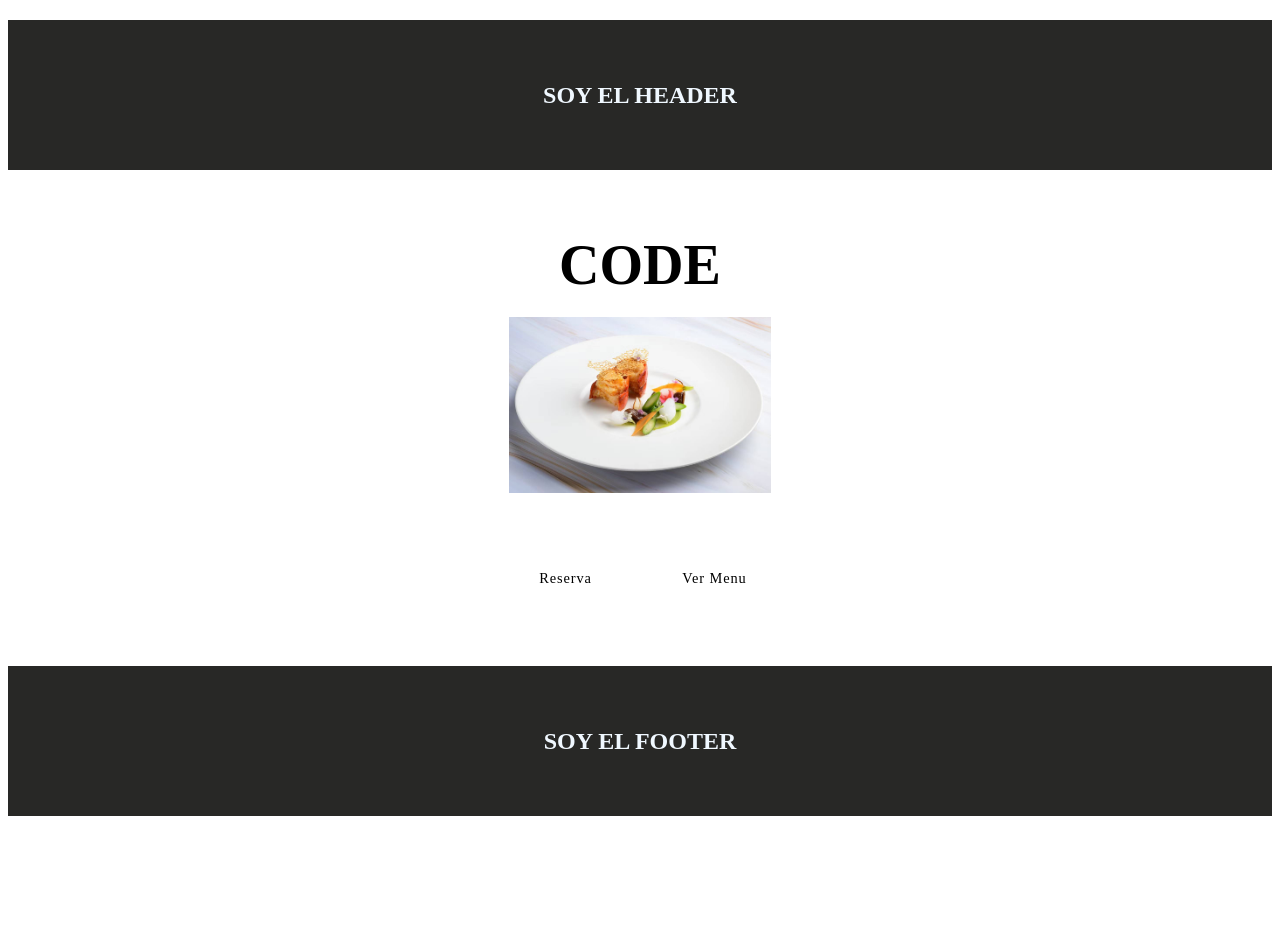
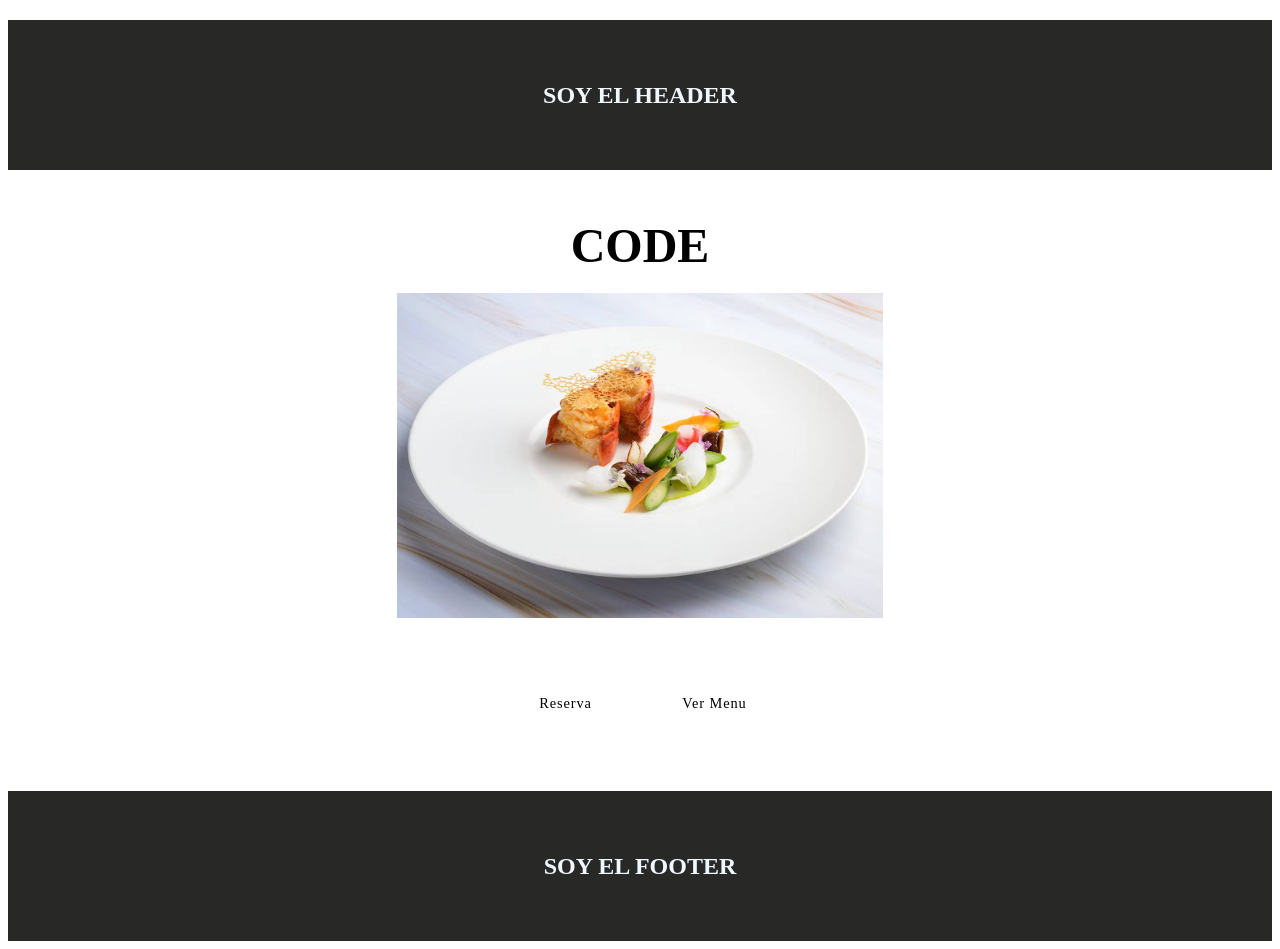
Before and after one commit to carmenchuncita/CRM-Restaurante, an Angular app in the folder front/crm-restaurant/: page /home in a window 1280 px wide. Before the commit the page ends 824 px from the top, so only its background shows below. Built offline with nearby package versions, Linux system fonts and the light colour scheme.

Commit message:
styles home

```diff
--- a/front/crm-restaurant/angular.json
+++ b/front/crm-restaurant/angular.json
@@ -27,7 +27,8 @@
               }
             ],
             "styles": [
-              "src/styles.css"
+              "src/styles.css",
+               "node_modules/@fortawesome/fontawesome-free/css/all.min.css"
             ],
             "scripts": []
           },
--- a/front/crm-restaurant/package.json
+++ b/front/crm-restaurant/package.json
@@ -18,6 +18,7 @@
     "@angular/platform-browser": "^19.1.0",
     "@angular/platform-browser-dynamic": "^19.1.0",
     "@angular/router": "^19.1.0",
+    "@fortawesome/fontawesome-free": "^6.7.2",
     "rxjs": "~7.8.0",
     "tslib": "^2.3.0",
     "zone.js": "~0.15.0"
--- a/front/crm-restaurant/src/app/app.component.ts
+++ b/front/crm-restaurant/src/app/app.component.ts
@@ -8,7 +8,7 @@
   selector: 'app-root',
   imports: [RouterOutlet, HeaderComponent, FooterComponent],
   templateUrl: './app.component.html',
-  styleUrl: './app.component.css'
+  styleUrl: './app.component.css',
 })
 export class AppComponent {
   title = 'crm-restaurant';
--- a/front/crm-restaurant/src/app/home/home.component.css
+++ b/front/crm-restaurant/src/app/home/home.component.css
@@ -11,6 +11,30 @@
   flex-direction: column;
   background-color: var(--black-primary);
   height: 100%;
+  padding: 0px 24px;
+}
+
+.rrss {
+  display: flex;
+  flex-direction: column;
+  gap: 8px;
+  a{
+    text-decoration: none;
+    i {
+      color: var(--green-primary);
+      font-size: 16px;
+    }
+  }
+}
+
+.main-content {
+  display: flex;
+  justify-content: center;
+  align-items: center;
+  flex-direction: row;
+  height: 100%;
+  gap: 24px;
+  margin-top: 48px;
 }
 
 .contenedor {
@@ -19,7 +43,7 @@
   align-items: center;
   position: relative;
   width: 85%;
-  height: 38%;
+  height: 72%;
   background-color: var(--black-primary);
   border-right: 1px solid var(--green-primary);
   border-left: 1px solid var(--green-primary);
@@ -97,12 +121,15 @@
   flex-direction: column;
   h1 {
     color: var(--green-primary);
-    font-size: 3.5rem;
+    font-size: 3rem;
     font-weight: 700;
     margin: 0px 0px 20px 0px;
   }
 }
-
+.hamburguer {
+ color: var(--green-primary);
+ font-size: 30px;
+}
 @media (min-width: 768px) {
   .timeLine {
     width: 70%;
@@ -111,21 +138,21 @@
 
   .contenedor {
     width: 70%;
-    height: 41%;
+    height: 56%;
     margin: 5% 0 0% 0;
 }
 h1 {
   color: var(--green-primary);
-  font-size: 4.5rem;
+  font-size: 3.5rem;
   font-weight: 700;
   margin: 0px 0px 20px 0px;
 }
 
 @media (min-width: 1024px) {
   .contenedor {
-    width: 26%;
-    height: 50%;
-    margin: 5% 0 0% 0;
+    width: 50%;
+    height: 88%;
+    margin: 0px;
   }
   h1 {
     color: var(--green-primary);
@@ -133,5 +160,19 @@
     font-weight: 700;
     margin: 0px 0px 20px 0px;
   }
+  .main-content {
+    gap: 42px;
+
+    .rrss{
+      a {
+        i{
+          font-size: 24px;
+        }
+      }
+    }
+    .hamburguer{
+      font-size: 40px;
+    }
+  }
 }
 }
--- a/front/crm-restaurant/src/app/home/home.component.html
+++ b/front/crm-restaurant/src/app/home/home.component.html
@@ -1,4 +1,17 @@
 <section class="homeSection">
+
+  <div class="main-content">
+    <div class="rrss">
+      <a href="https://facebook.com" target="_blank">
+        <i class="fab fa-facebook-f"></i>
+      </a>
+      <a href="https://instagram.com" target="_blank">
+        <i class="fab fa-instagram"></i>
+      </a>
+      <a href="https://www.linkedin.com" target="_blank">
+        <i class="fab fa-linkedin"></i>
+      </a>
+    </div>
     <div class="contenedor">
       <span class="line top-left"></span>
       <span class="line top-right"></span>
@@ -9,11 +22,12 @@
         <img src="home.jpg" alt="restaurant" class="main-image" />
       </div>
     </div>
-
+    <div class="hamburguer">
+      <i class="fas fa-bars"></i>
+    </div>
+  </div>
   <div class="main-buttons">
     <button>Reserva</button>
     <button>Ver Menu</button>
   </div>
-
-
 </section>
```
Also changed, not shown: 1 other file (tests, documents, lock files or other folders). Lines whose indentation alone changed are shown as unchanged.
